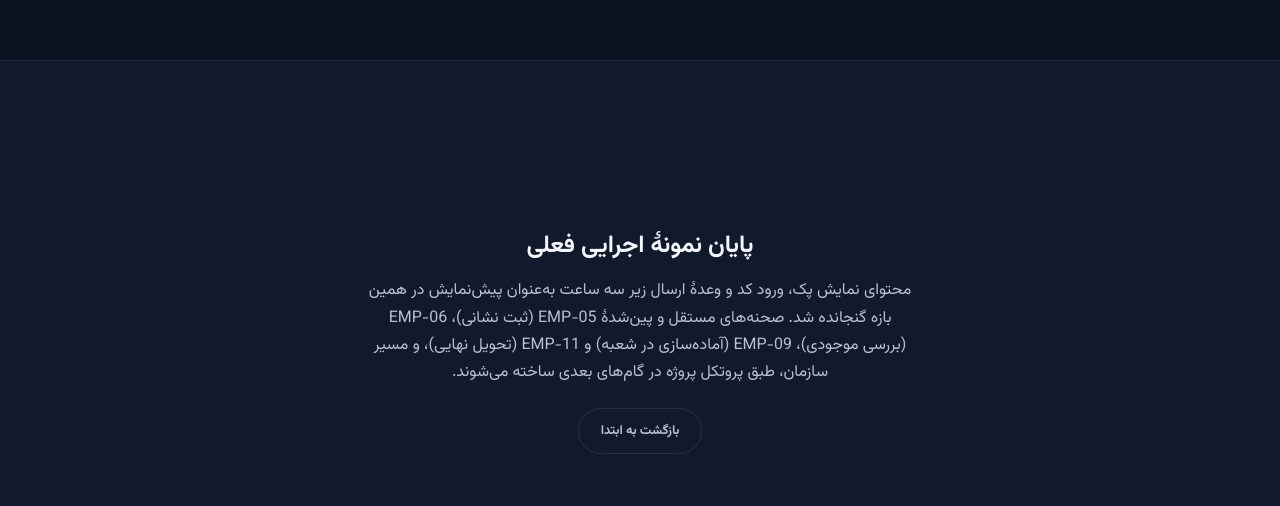
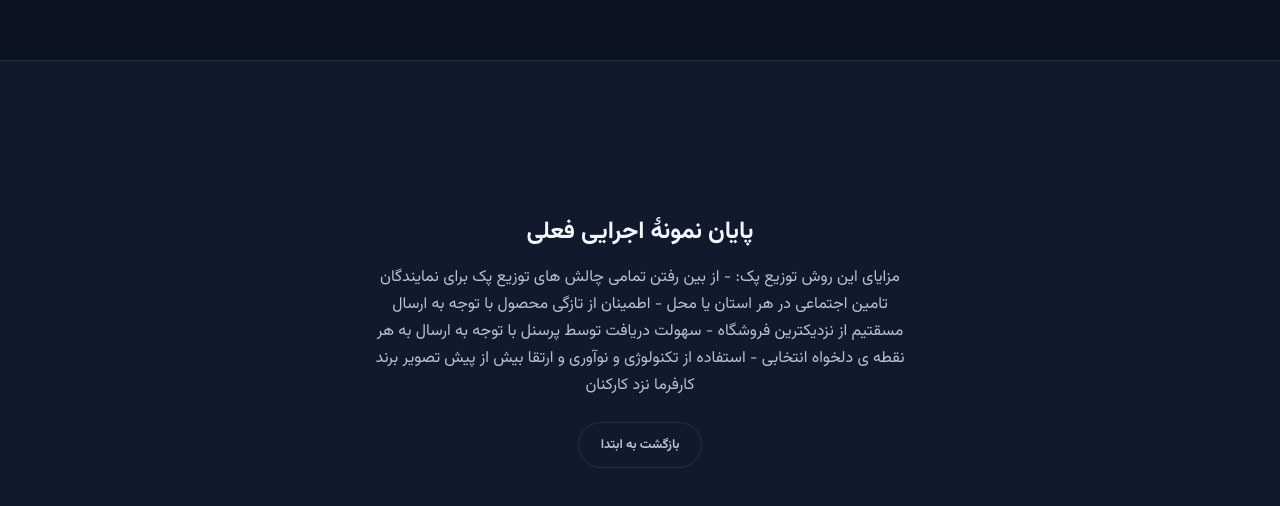
Before and after one commit to Amirhossein1212/Okala_Ta-min, a plain HTML site: page index2.html in a window 1280 px wide. Shown: the part 7940-8446 px from the top of the page. Drawn offline with Linux system fonts and the light colour scheme.

Commit message:
Update index2.html

```diff
--- a/index2.html
+++ b/index2.html
@@ -1068,7 +1068,11 @@ input.phone-input__field::placeholder {
   <section class="closing-panel">
     <h2>پایان نمونهٔ اجرایی فعلی</h2>
     <p>
-      محتوای نمایش پک، ورود کد و وعدهٔ ارسال زیر سه ساعت به‌عنوان پیش‌نمایش در همین بازه گنجانده شد. صحنه‌های مستقل و پین‌شدهٔ EMP-05 (ثبت نشانی)، EMP-06 (بررسی موجودی)، EMP-09 (آماده‌سازی در شعبه) و EMP-11 (تحویل نهایی)، و مسیر سازمان، طبق پروتکل پروژه در گام‌های بعدی ساخته می‌شوند.
+مزایای این روش توزیع پک:
+      - از بین رفتن تمامی چالش های توزیع پک برای نمایندگان تامین اجتماعی در هر استان یا محل
+      - اطمینان از تازگی محصول با توجه به ارسال مسقتیم از نزدیکترین فروشگاه
+      - سهولت دریافت توسط پرسنل با توجه به ارسال به هر نقطه ی دلخواه انتخابی
+      - استفاده از تکنولوژی و نوآوری و ارتقا بیش از پیش تصویر برند کارفرما نزد کارکنان
     </p>
     <button class="btn btn-ghost" type="button" onclick="window.scrollTo({top:0, behavior:'smooth'})">بازگشت به ابتدا</button>
   </section>
```
